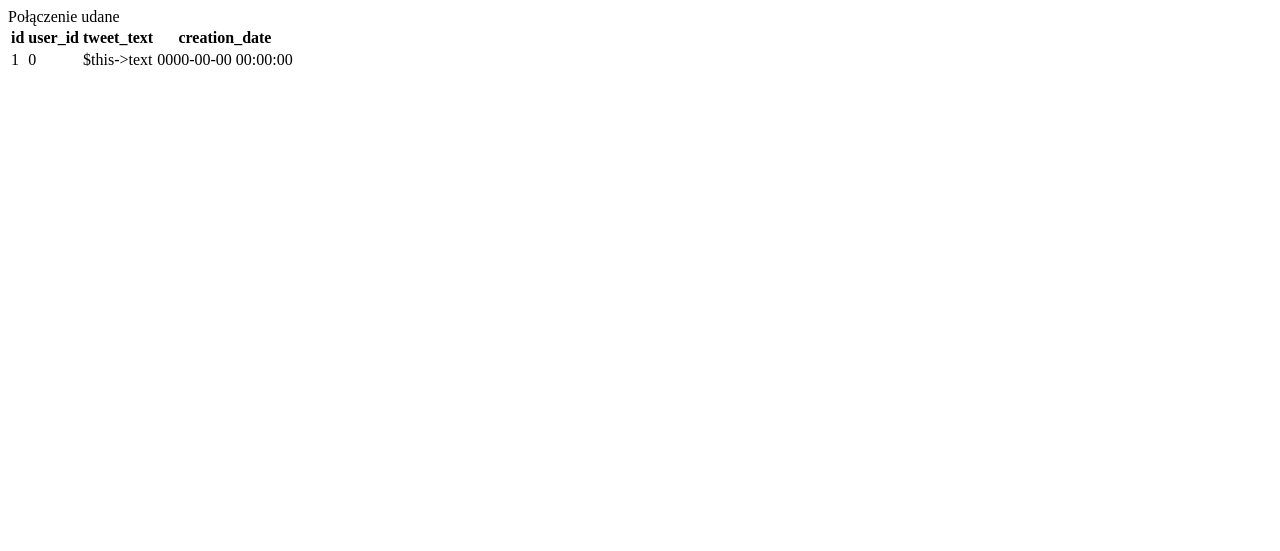
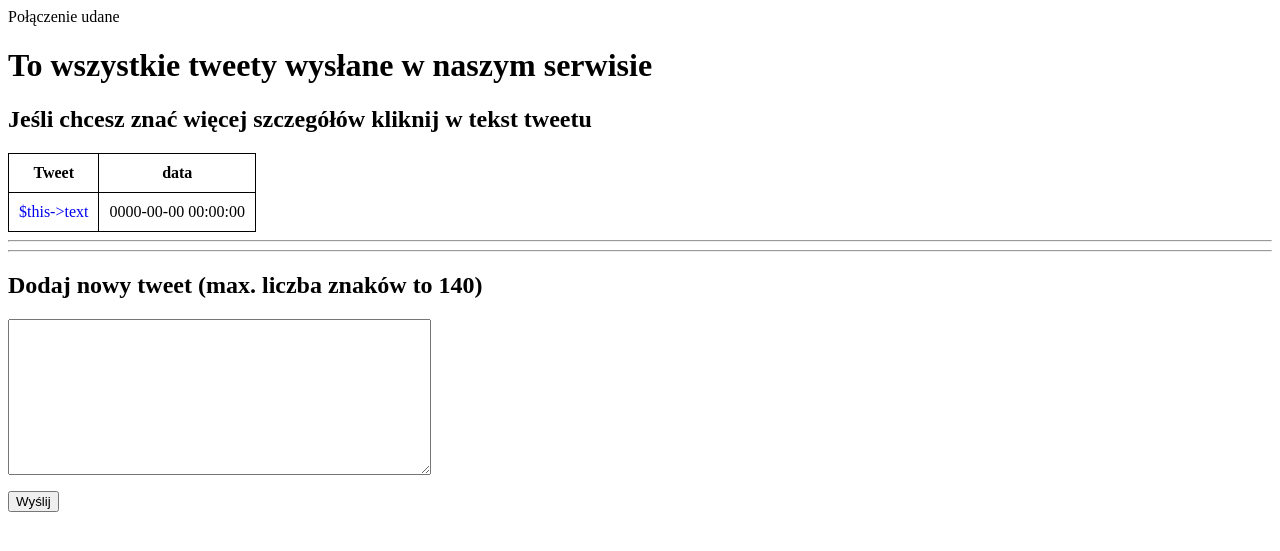
Before and after one commit to lituma1/Twitter, a PHP site: page / in a window 1280 px wide. Shown: the top 551 px of the page. Run offline with PHP 8.4, Linux system fonts and the light colour scheme; data comes from the database, SQL or seed files in the repository.

Commit message:
Modify index.php

```diff
--- a/web/index.php
+++ b/web/index.php
@@ -1,37 +1,51 @@
 <?php
 include_once 'connection.php';
 include_once '../src/Tweet.php';
+
 /*
  * To change this license header, choose License Headers in Project Properties.
  * To change this template file, choose Tools | Templates
  * and open the template in the editor.
  */
-$tweets = Tweet::loadAllTweets($connection);
+$userId = 2;
 //var_dump($tweets);
+if($_SERVER['REQUEST_METHOD']==='POST'){
+    if(!empty($_POST['sent']) && !empty($_POST['textTweeta'])){
+        $tweet = new Tweet();
+        $tweet->setText($_POST['textTweeta']);
+        $tweet->setUserId($userId);
+        $tweet->setCreationDate(date('Y-m-d H:i:s'));
+        $tweet->saveToDb($connection);
+
+    } else {
+        echo 'metodą post przesłano za mało danych';
+    }
+    //var_dump($_POST);
+}
 ?>
 <html lang="pl-PL">
     <head>
         <meta charset="utf-8">
         <title>Strona główna</title>
-
+        <link rel="stylesheet" href="../css/style.css">
     </head>
     <body>
+        <h1>To wszystkie tweety wysłane w naszym serwisie</h1>
+        <h2>Jeśli chcesz znać więcej szczegółów kliknij w tekst tweetu</h2>
         <table>
 
             <tr>
-                <th>id</th>
-                <th>user_id</th>
-                <th>tweet_text</th>
-                <th>creation_date</th>
+
+                <th>Tweet</th>
+                <th>data</th>
             </tr>
             <?php
-
+            $tweets = Tweet::loadAllTweets($connection);
             foreach ($tweets as $tweet) {
 
                 echo '<tr>';
-                echo '<td>' . $tweet->getId() . '</td>';
-                echo '<td>' . $tweet->getUserId() . '</td>';
-                echo '<td>' . $tweet->getText() . '</td>';
+
+                echo "<td><a href='post.php?tweetId={$tweet->getId()}'>{$tweet->getText()}</a></td>";
                 echo '<td>' . $tweet->getCreationDate() . '</td>';
                 echo '</tr>';
             }
@@ -39,7 +53,17 @@ $tweets = Tweet::loadAllTweets($connection);
 
 
         </table>
-
+        <hr>
+        <hr>
+        <form action="#" method="POST">
+            <label>
+                <h2>Dodaj nowy tweet (max. liczba znaków to 140)</h2>
+                <textarea cols="50" rows="10" name="textTweeta"></textarea>
+            </label>
+            <p>
+            <input type="submit" name="sent" value="Wyślij">
+            </p>
+        </form>
 
     </body>
 </html>
```
